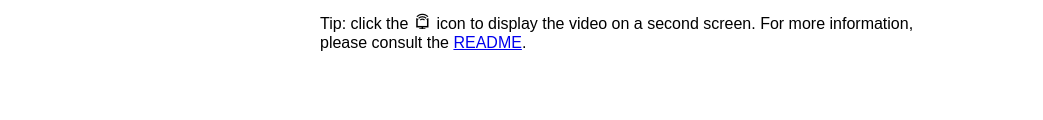
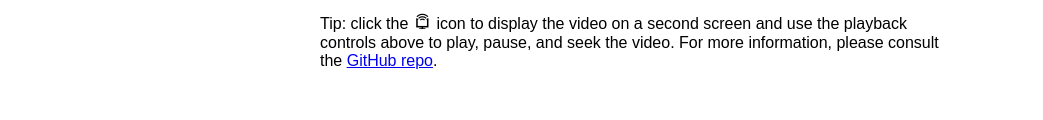
Before and after one commit to anssiko/requestshowmedia, a plain HTML site: page demo/index.html in a window 1280 px wide. Shown: the part 391-511 px from the top of the page, without its empty margins (0-1043 px from the left). Drawn offline with Linux system fonts and the light colour scheme.

Commit message:
Update the instructions.

```diff
--- a/demo/index.html
+++ b/demo/index.html
@@ -63,8 +63,9 @@
   </div>
   <p>
     Tip: click the <span class="show-icon">s</span> icon to display the
-    video on a second screen. For more information, please consult the
-    <a href="../README.md">README</a>.
+    video on a second screen and use the playback controls above to play,
+    pause, and seek the video. For more information, please consult the
+    <a href="https://github.com/webscreens/requestshowmedia">GitHub repo</a>.
   </p>
   <footer>
     Demo brought to you by <a href="http://twitter.com/anssik">@anssik</a>.
```
